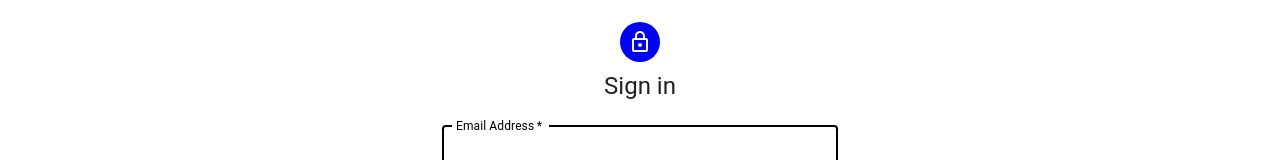
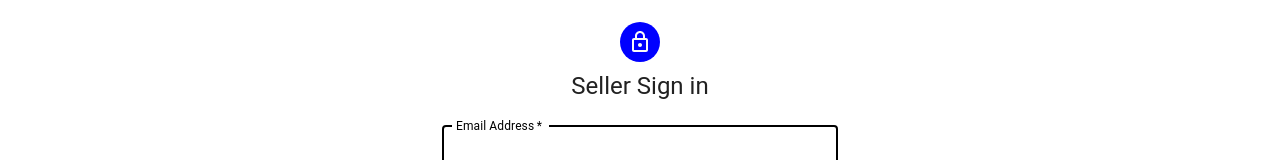
Before and after one commit to divyaabelchada/medi-cart, a React (Create React App) app: page /admin-login in a window 1280 px wide. Shown: the part 148-308 px from the top of the page. Built offline with nearby package versions, Linux system fonts and the light colour scheme; what react-swipeable-views-utils would draw is missing.

Commit message:
admin login

```diff
--- a/src/Components/AdminLogin/AdminLogin.js
+++ b/src/Components/AdminLogin/AdminLogin.js
@@ -57,7 +57,7 @@ export default function AdminLogin() {
           <LockOutlinedIcon />
         </Avatar>
         <Typography component="h1" variant="h5">
-          Sign in
+          Seller Sign in
         </Typography>
         <form className={classes.form} noValidate>
           <TextField
--- a/src/Components/AlphabeticSorting/AlphabetCard.js
+++ b/src/Components/AlphabeticSorting/AlphabetCard.js
@@ -1,4 +1,4 @@
-import { Grid } from "@material-ui/core";
+import { Container, Grid } from "@material-ui/core";
 import React from "react";
 import ProductCard from "./ProductCard";
 
@@ -6,6 +6,7 @@ function AlphabetCard() {
   return (
     <div>
       <h2> &nbsp; &nbsp;A B C D E F G H I J K L M N O P Q R S T U V W X Y Z</h2>
+      <Container>
         <Grid container alignItems="center" spacing={2}>
           <Grid item>
             <ProductCard />
@@ -26,6 +27,7 @@ function AlphabetCard() {
             <ProductCard />
           </Grid>
         </Grid>
+      </Container>
     </div>
   );
 }
```
Lines whose indentation alone changed are shown as unchanged.
